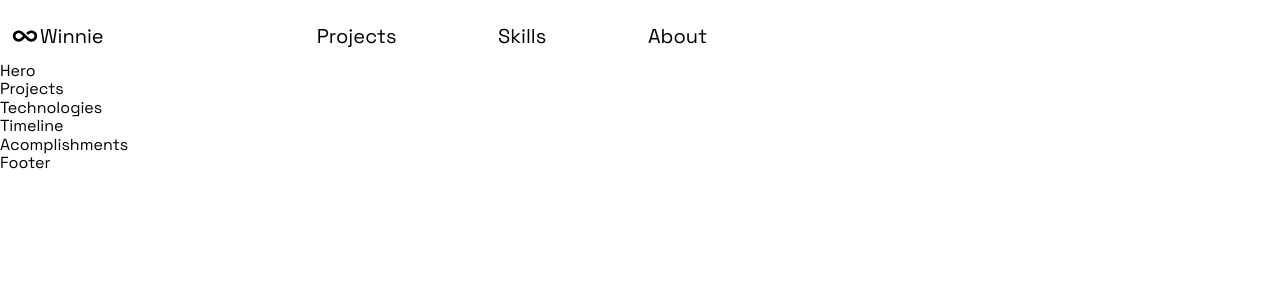
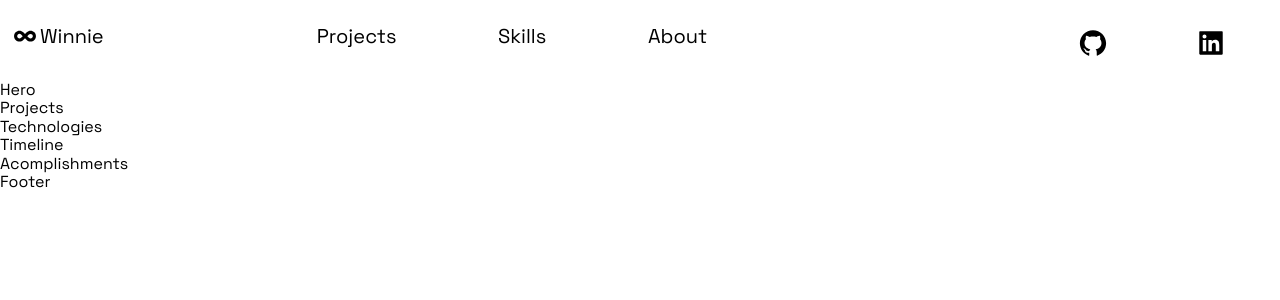
Before and after one commit to Winnie0313/portfolio, a Next.js app: page / in a window 1280 px wide. Shown: the top 300 px of the page. Built offline with nearby package versions, Linux system fonts and the light colour scheme.

Commit message:
add social links and fix style

```diff
--- a/src/components/Header/Header.js
+++ b/src/components/Header/Header.js
@@ -1,7 +1,7 @@
 import Link from 'next/link';
 import React from 'react';
 import { AiFillGithub, AiFillInstagram, AiFillLinkedin } from 'react-icons/ai';
-import { IoMdInfinite } from 'react-icons/io';
+import { TiInfinity } from 'react-icons/ti';
 
 import { Container, Div1, Div2, Div3, NavLink, SocialIcons } from './HeaderStyles';
 
@@ -9,8 +9,8 @@ const Header = () =>  (
   <Container>
     <Div1>
       <Link href="/">
-        <NavLink style={{ display: "flex", alignItems: "center"}}>
-          <IoMdInfinite size="3rem" /> <span>Winnie</span>
+        <NavLink style={{ display: "flex"}}>
+          <TiInfinity size="3rem" /> <span>Winnie</span>
         </NavLink>
       </Link>
     </Div1>
@@ -30,9 +30,15 @@ const Header = () =>  (
           <NavLink>About</NavLink>
         </Link>
       </li>
-
-
     </Div2>
+    <Div3>
+      <SocialIcons href="https://github.com/Winnie0313">
+        <AiFillGithub size="3rem" />
+      </SocialIcons>
+      <SocialIcons href="https://github.com/Winnie0313">
+        <AiFillLinkedin size="3rem" />
+      </SocialIcons>
+    </Div3>
 
   </Container>
 );
--- a/src/components/Header/HeaderStyles.js
+++ b/src/components/Header/HeaderStyles.js
@@ -9,6 +9,7 @@ export const Container = styled.div`
   padding: 1rem;
   padding-top: 2rem;
   font-size: 2rem;
+
 
   @media ${(props) => props.theme.breakpoints.sm} {
     display: grid;
@@ -22,7 +23,6 @@ export const Div1 = styled.div`
   grid-area: 1 / 1 / 2 / 2;
   display: flex;
   flex-direction: row;
-  align-content: center;
   @media ${(props) => props.theme.breakpoints.sm} {
     grid-area: 1 / 1 / 2 / 3;
   }
@@ -113,13 +113,14 @@ export const NavProductsIcon = styled(IoIosArrowDropdown)`
 
 export const SocialIcons = styled.a`
 transition: 0.3s ease;
-color: white;
+color: black;
 border-radius: 50px;
   padding: 8px;
 &:hover {
     background-color: #212d45;
     transform: scale(1.2);
     cursor: pointer;
+    color: white;
 
   }
 `
```
